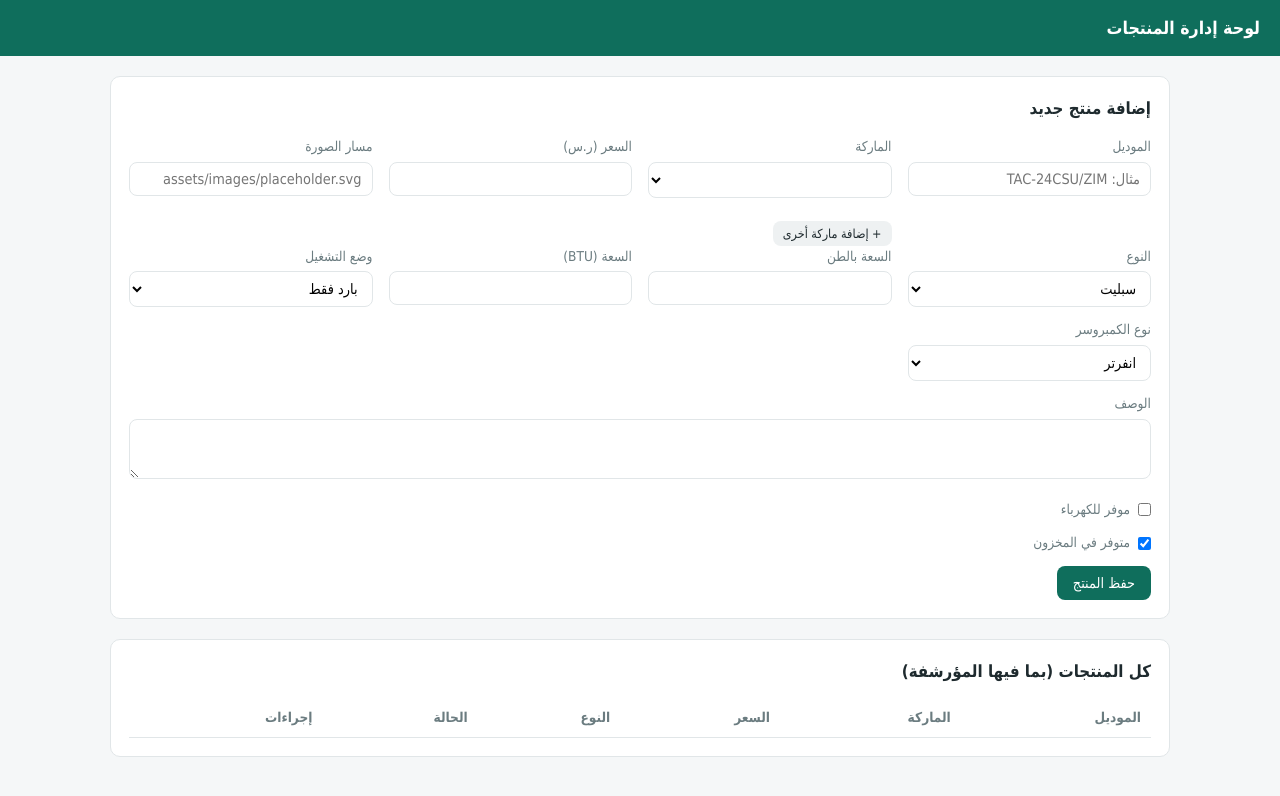
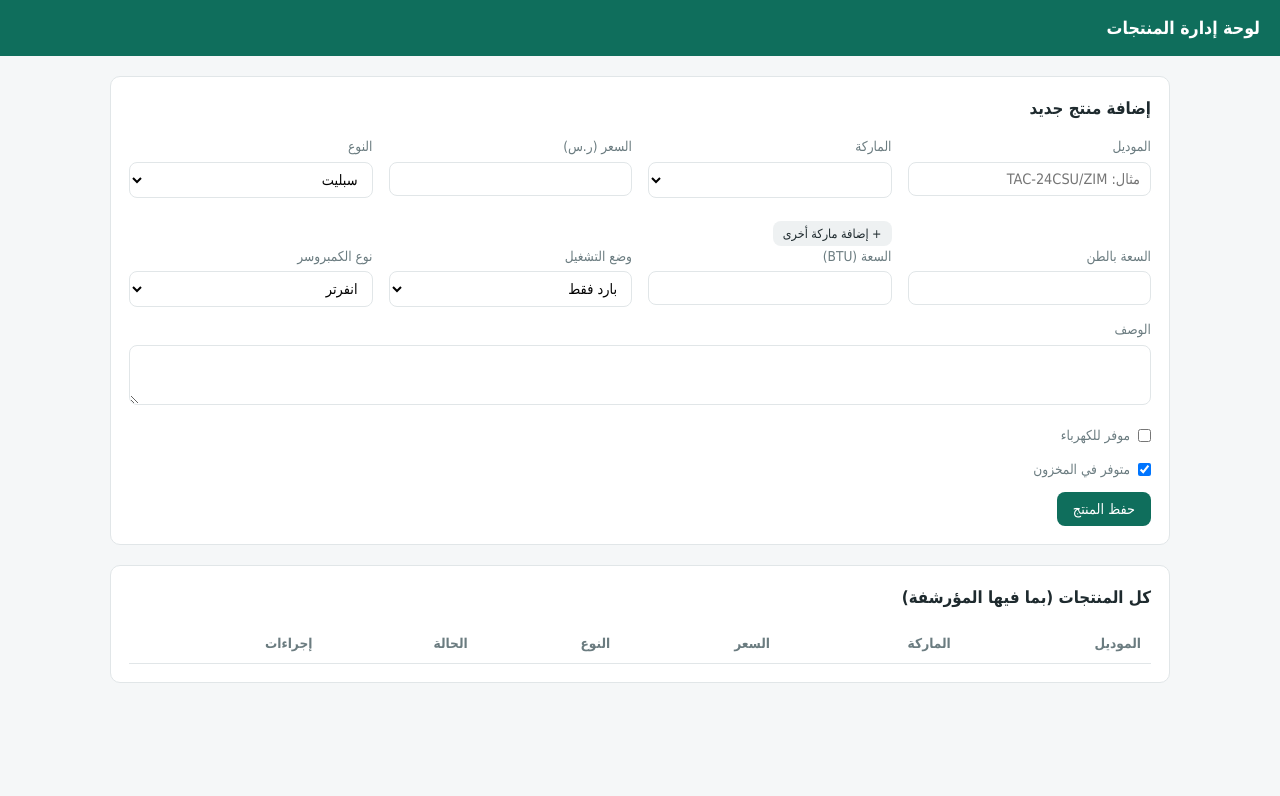
Before and after one commit to RabeaAlfaisal/RabeaAlfaisal.github.io, a plain HTML site: page panel-17c6400c/index.html in a window 1280 px wide. Drawn offline with Linux system fonts and the light colour scheme; no server answers.

Commit message:
Hide image-path field from admin form for non-technical users
The site is meant for people who aren't tech-savvy, and typing a raw
file path/URL for a product image isn't something they should have to
think about. Hide the field (still present in the DOM, so existing
JS/defaulting logic is untouched) — the per-type illustration from
js/type-images.js kicks in automatically since the field is always
left blank now.

Co-Authored-By: Claude Sonnet 5 <noreply@anthropic.com>

```diff
--- a/panel-17c6400c/index.html
+++ b/panel-17c6400c/index.html
@@ -34,7 +34,9 @@
             <label for="f_price">السعر (ر.س)</label>
             <input type="number" id="f_price" min="0" step="1" required />
           </div>
-          <div>
+          <div hidden>
+            <!-- مخفي مؤقتاً: المستخدمون المستهدفون غير تقنيين، ولا يوجد رفع ملف حقيقي حالياً (راجع ملاحظة Storage في README).
+                 الصورة الافتراضية حسب نوع الجهاز (js/type-images.js) تُستخدم تلقائياً بدلاً من ذلك. -->
             <label for="f_image">مسار الصورة</label>
             <input type="text" id="f_image" placeholder="assets/images/placeholder.svg" />
             <img id="imagePreview" class="image-preview" alt="معاينة صورة المنتج" hidden />
```
